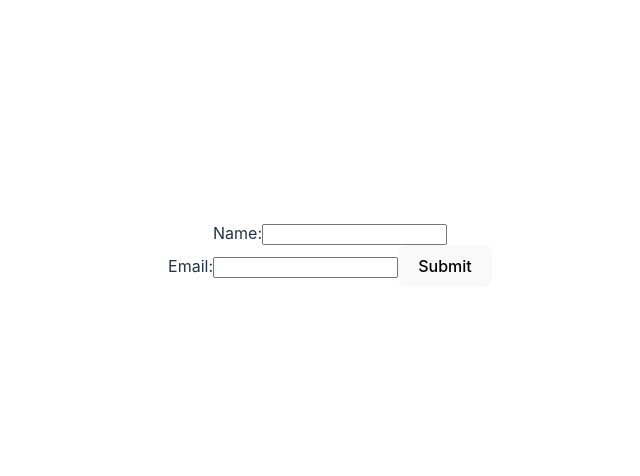
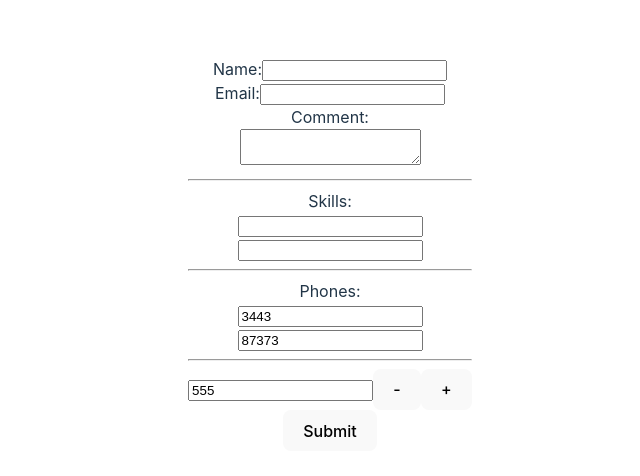
Before and after one commit to natapervomaisk88/vite-react, a React (Vite) app: page / in a window 1280 px wide. Shown: the part 146-622 px from the top of the page, without its empty margins (310-950 px from the left). Built offline with nearby package versions, Linux system fonts and the light colour scheme.

Commit message:
added new form

```diff
--- a/src/App.tsx
+++ b/src/App.tsx
@@ -7,14 +7,14 @@ import Service from "./components/Service";
 import Car from "./components/Car";
 import Menu from "./components/Menu";
 import Counter from "./components/Counter";
-import Form from "./components/Form";
+import NewForm from "./components/NewForm";
 
 function App() {
   const [count, setCount] = useState(0);
 
   return (
     <>
-      <Form />
+      <NewForm />
       {/* <Menu /> */}
       {/* <div>
         <a href="https://vitejs.dev" target="_blank">
--- /dev/null
+++ b/src/components/MessageError.tsx
@@ -0,0 +1,5 @@
+function MessageError(props: any) {
+  return <div className="errors">{props.children}</div>;
+}
+
+export default MessageError;
--- /dev/null
+++ b/src/components/NewForm.tsx
@@ -0,0 +1,101 @@
+import { Formik, Form, Field, ErrorMessage, FieldArray } from "formik";
+import * as yup from "yup";
+import MessageError from "./MessageError";
+
+const schemaValidate = yup.object({
+  name: yup.string().required("Name is empty"),
+  email: yup.string().email("Ivalid email").required("Email is empty"),
+  comment: yup.string().required("Comment is empty").min(10, "No 10"),
+  //skills.qa: yup.string().required("Empty"), //ERROR
+});
+
+const initialValues = {
+  name: "",
+  email: "",
+  comment: "",
+  skills: {
+    programm: "",
+    qa: "",
+    devops: "",
+  },
+  phones: ["3443", "87373"],
+  extPhone: ["555"],
+};
+const onSubmit = (data: any) => {
+  console.log(data); //отправка данных
+};
+const NewForm = () => {
+  return (
+    <Formik
+      initialValues={initialValues}
+      validationSchema={schemaValidate}
+      onSubmit={onSubmit}
+    >
+      <Form>
+        <label>
+          Name:
+          <Field type="text" name="name" />
+          <ErrorMessage name="name" component={MessageError} />
+        </label>
+        <br />
+        <label>
+          Email:
+          <Field type="email" name="email" />
+          <ErrorMessage name="email" component={MessageError} />
+        </label>
+        <br />
+        <label>
+          Comment:
+          <br />
+          <Field component="textarea" name="comment" />
+          <ErrorMessage name="comment">
+            {(err) => <div className="errors">{err} </div>}
+          </ErrorMessage>
+        </label>
+        <hr />
+        <label>
+          Skills:
+          <br />
+          <Field type="text" name="skills.qa" />
+          <br />
+          <Field type="text" name="skills.devops" />
+        </label>
+        <br />
+        <hr />
+        <label>
+          Phones:
+          <br />
+          <Field type="text" name="phones[0]" />
+          <br />
+          <Field type="text" name="phones[1]" />
+        </label>
+        <br />
+        <hr />
+        <FieldArray name="extPhone">
+          {(fieldProps: any) => {
+            const { push, remove, form } = fieldProps;
+            const { values } = form;
+            const { extPhone } = values;
+            return (
+              <div>
+                {extPhone.map((phone: string, index: number) => (
+                  <div key={index}>
+                    <Field type="text" name={`extPhone[${index}]`} />
+                    <button type="button" onClick={() => remove(index)}>
+                      -
+                    </button>
+                    <button type="button" onClick={() => push("")}>
+                      +
+                    </button>
+                  </div>
+                ))}
+              </div>
+            );
+          }}
+        </FieldArray>
+        <button type="submit">Submit</button>
+      </Form>
+    </Formik>
+  );
+};
+export default NewForm;
--- a/src/main.tsx
+++ b/src/main.tsx
@@ -2,6 +2,7 @@ import ReactDOM from "react-dom/client";
 import { App } from "./App.tsx";
 import "./index.css";
 import { BrowserRouter } from "react-router-dom";
+import MyUseMemo from "./components/MyUseMemo.tsx";
 
 ReactDOM.createRoot(document.getElementById("root") as HTMLElement).render(
   <>
```
Also changed, not shown: src/components/MyUseMemo.tsx (added, +31 -0 lines).
